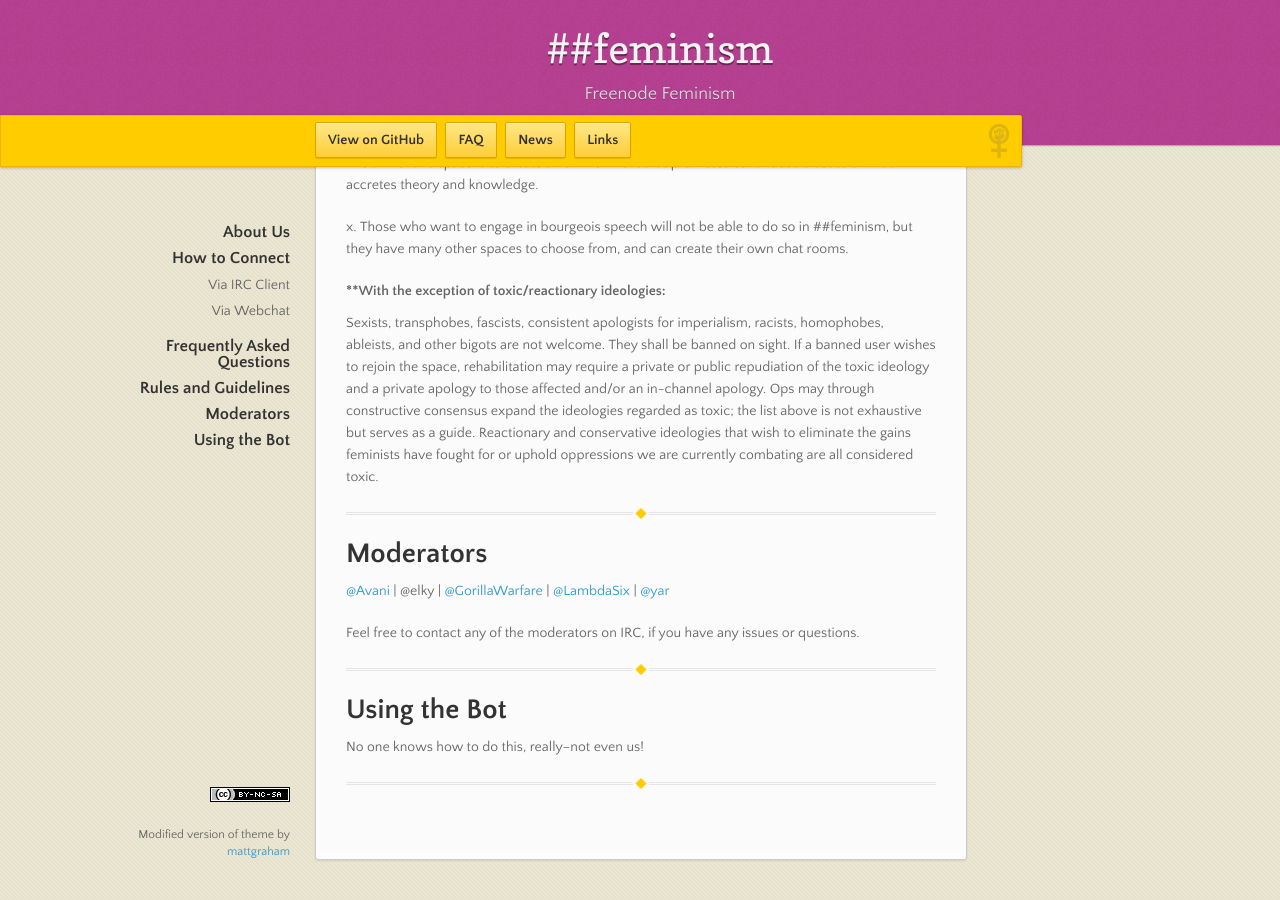
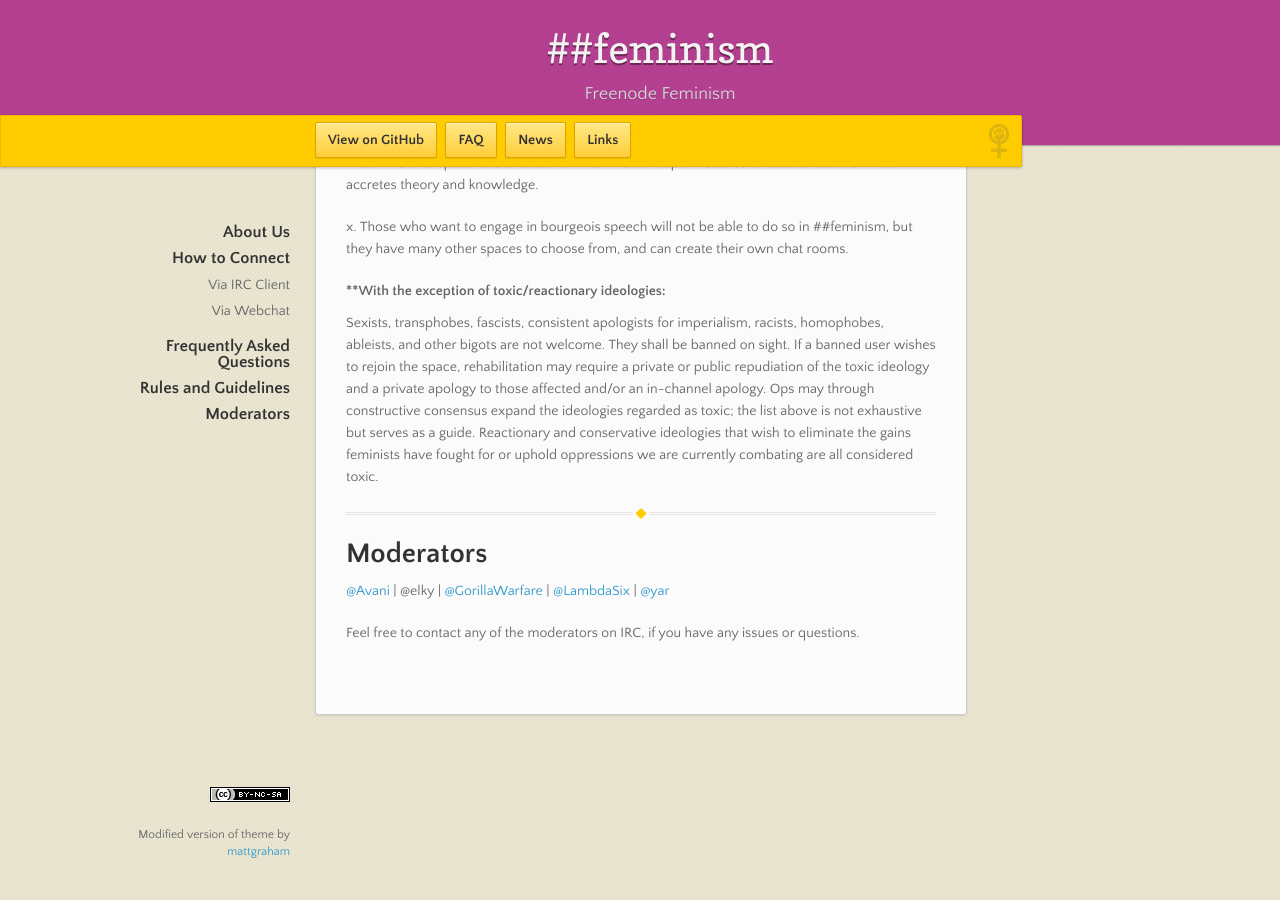
Before and after one commit to feminism-chat/feminism-chat.github.io, a Jekyll site: the page built from index.md, in a window 1280 px wide and 900 px high, scrolled down 3324 px. Built offline with Jekyll 4.4.1, drawn with Linux system fonts in a browser that asks for light colours; nearby versions of some CDN libraries.

Commit message:
remove bot nonsense

```diff
--- a/index.md
+++ b/index.md
@@ -126,10 +126,3 @@ Sexists, transphobes, fascists, consistent apologists for imperialism, racists,
 [@Avani](https://github.com/annavani) \| @elky \| [@GorillaWarfare](https://github.com/molly) \| [@LambdaSix](https://github.com/LambdaSix) \| [@yar](https://github.com/yardenac)
 
 Feel free to contact any of the moderators on IRC, if you have any issues or questions.
-
-***
-
-# Using the Bot
-No one knows how to do this, really--not even us!
-
-***
```
